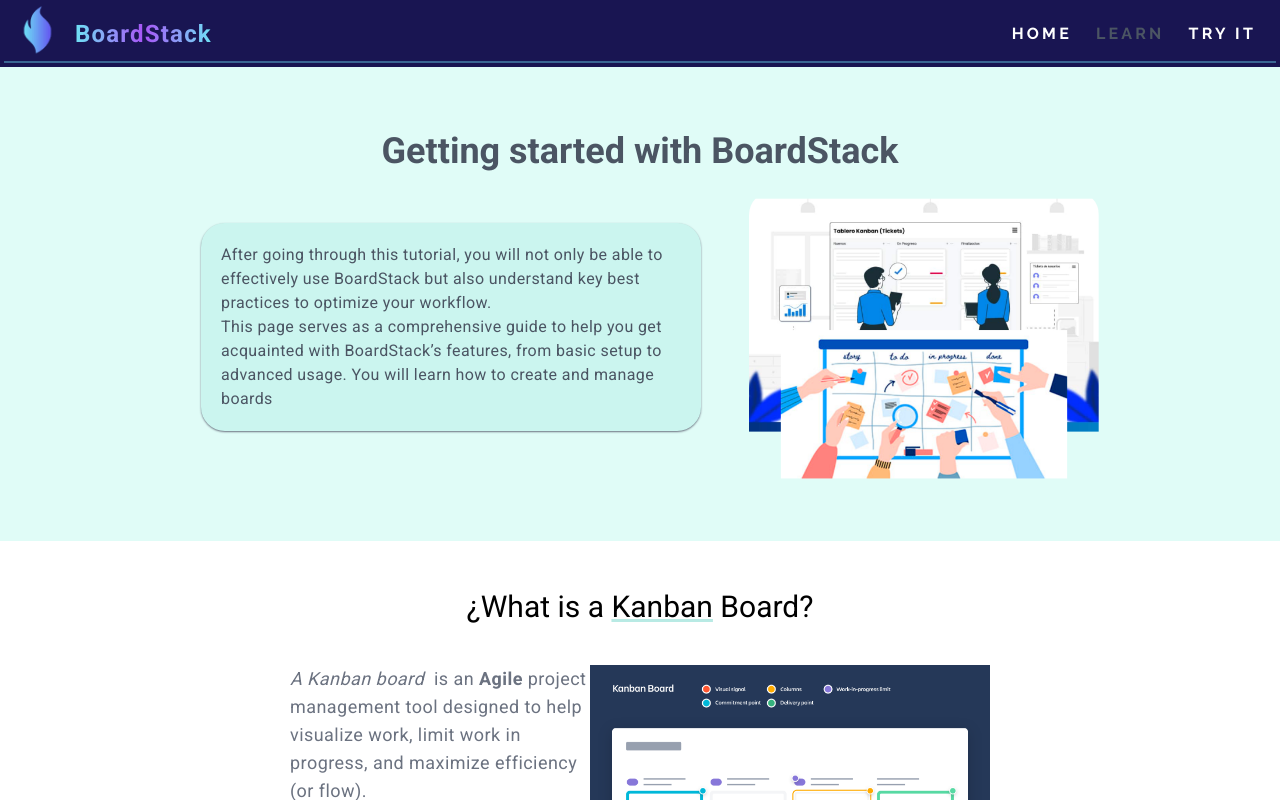
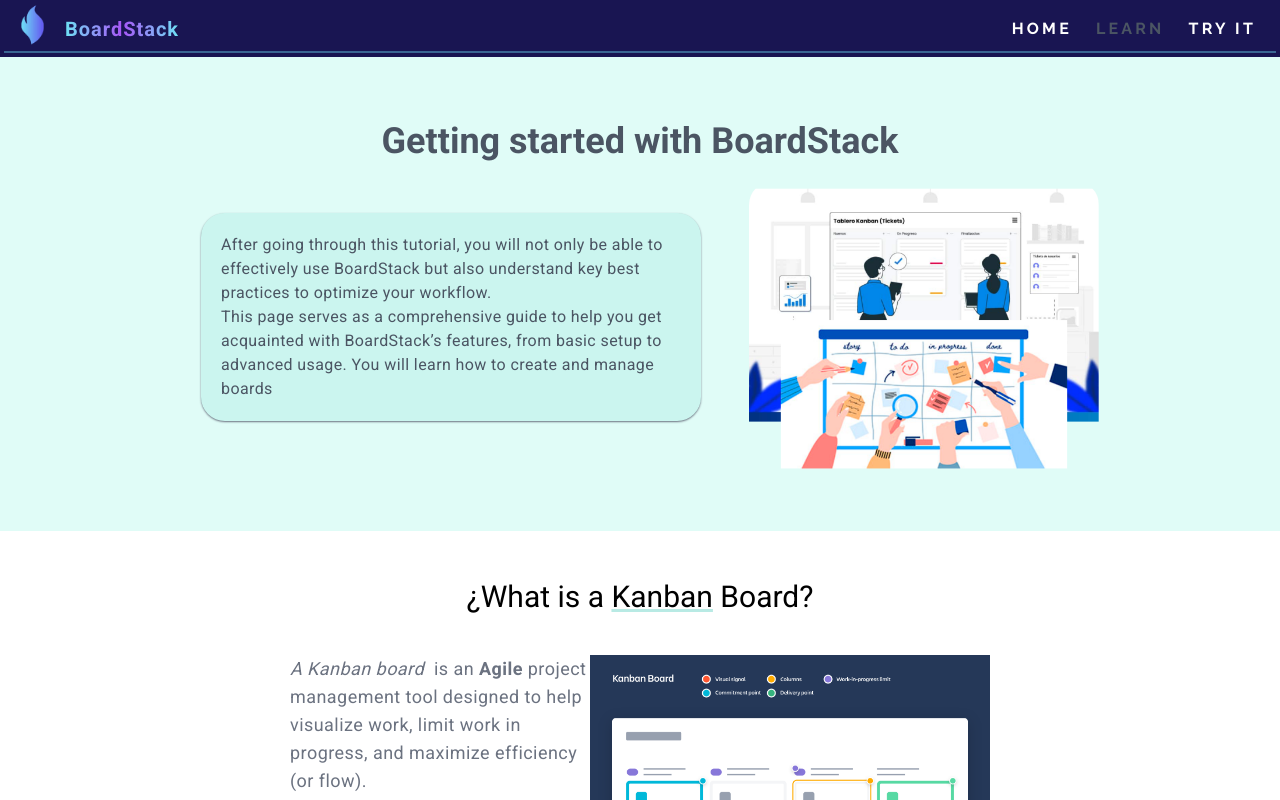
Before and after one commit to GabrielPaparello/TrelloClon, a Next.js app: page /learnBoardStack in a window 1280 px wide. Shown: the top 800 px of the page. Built offline with nearby package versions, Linux system fonts and the light colour scheme; a web font is replaced by a local one.

Commit message:
nav desktop and mobile minor ui fixes

```diff
--- a/src/UI/components/nav/Desktop.tsx
+++ b/src/UI/components/nav/Desktop.tsx
@@ -12,13 +12,13 @@ export const DesktopNav = ({ path }: { path: string }) => {
           alt="logoBrand"
           width={59}
           height={59}
-          className="rounded-full mb-2"
+          className="rounded-full mb-2 w-[49px] h-auto"
         />
-        <h1 className="text-[#6ee2f5] text-transparent bg-clip-text bg-gradient-to-r from-[#6ee2f5] via-purple-500 to-[#6ee2f5] text-2xl font-bold tracking-wider">
+        <h1 className="text-[#6ee2f5] text-transparent bg-clip-text bg-gradient-to-r from-[#6ee2f5] via-purple-500 to-[#6ee2f5] text-xl font-bold tracking-wider">
           BoardStack
         </h1>
       </div>
-      <ul className="flex items-center justify-center space-x-6 m-4">
+      <ul className="flex text-base items-center justify-center space-x-6 m-4">
         {links.map((link) => {
           const IconComponent = link.icon;
           return (
--- a/src/UI/components/nav/Mobile.tsx
+++ b/src/UI/components/nav/Mobile.tsx
@@ -28,7 +28,7 @@ export const MobileNav = ({
         alt="logoBrand"
         width={50}
         height={50}
-        className="rounded-full"
+        className="rounded-full w-[40px] h-auto"
       />
       <aside
         className={`absolute ease-in-out left-2 top-16 h-[350px] bg-[#191552]/[0.99] z-10 ring-2 duration-700 ring-[#000000]/20 rounded-lg shadow-md flex items-start p-2 gap-5 justify-start flex-col w-60 ${
```
